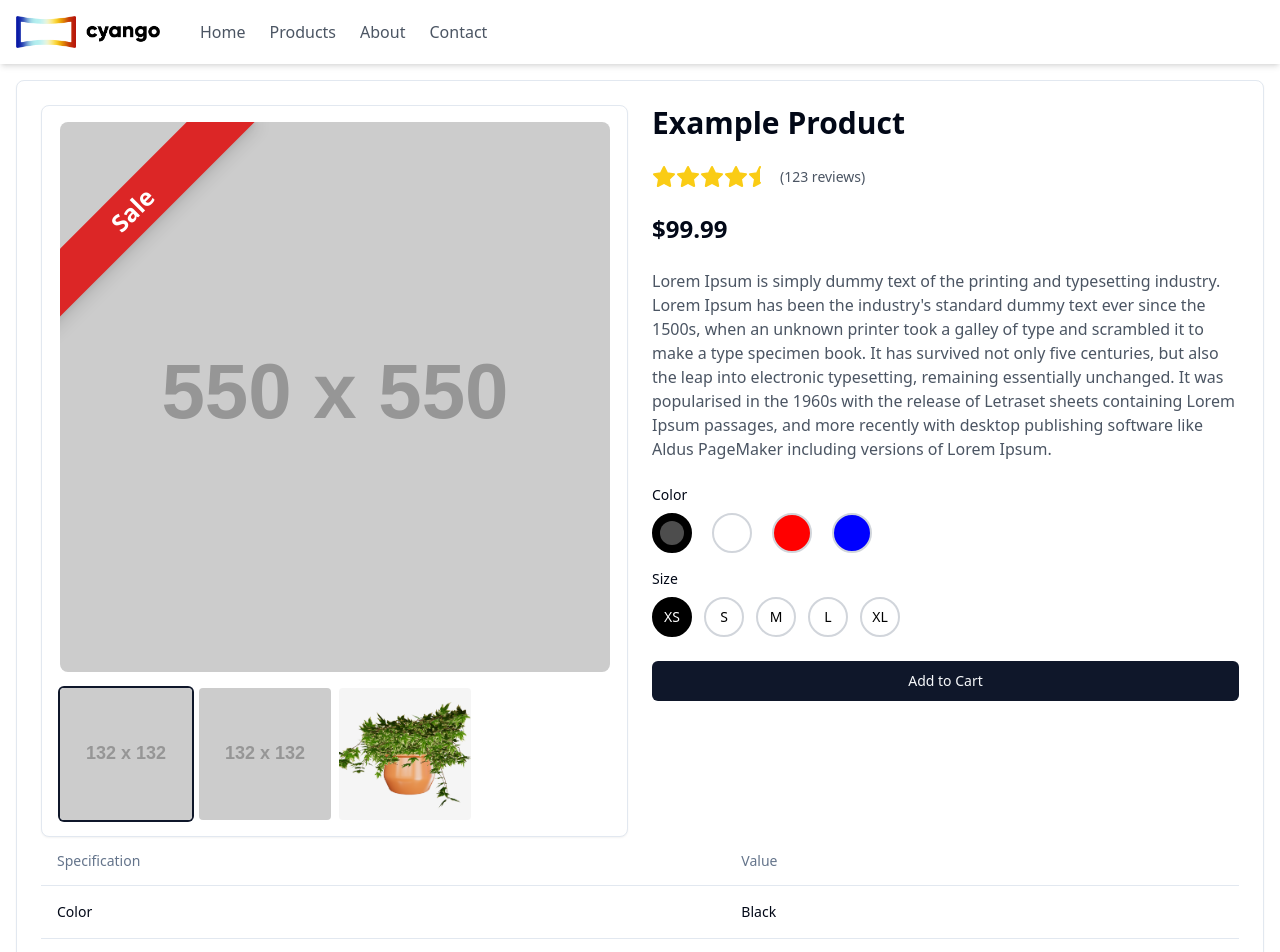
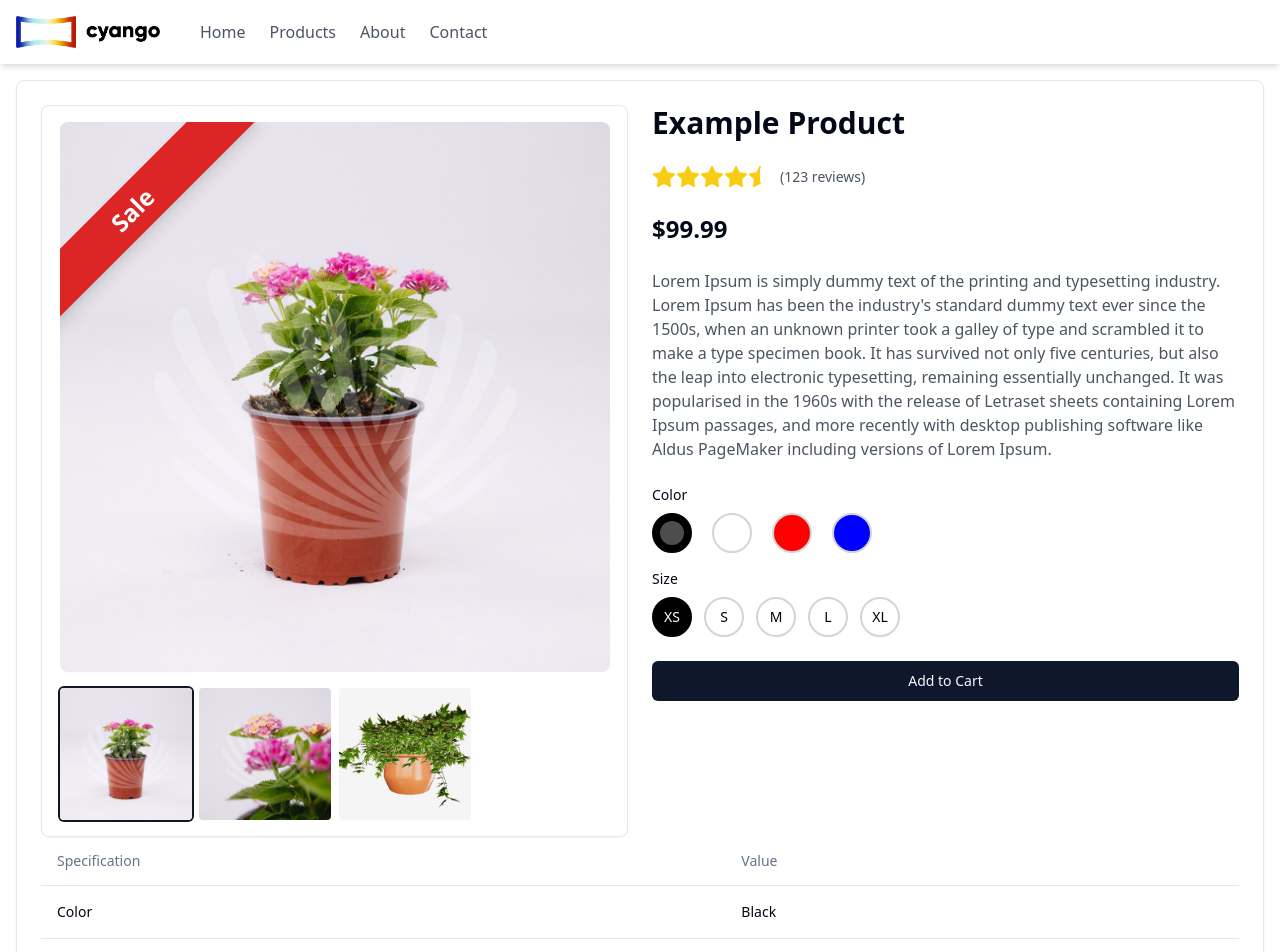
Before and after one commit to cyango/cyango-ecommerce-example, a React (Vite) app: page / in a window 1280 px wide. Shown: the top 952 px of the page. Built offline with nearby package versions, Linux system fonts and the light colour scheme.

Commit message:
added images

```diff
--- a/src/App.tsx
+++ b/src/App.tsx
@@ -11,13 +11,13 @@ const App: React.FC = () => {
     media: [
       {
         type: "image" as const,
-        src: "https://via.placeholder.com/550x550",
-        thumbnailSrc: "https://via.placeholder.com/132x132",
+        src: "/item1.png",
+        thumbnailSrc: "/item1.png",
       },
       {
         type: "image" as const,
-        src: "https://via.placeholder.com/550x550",
-        thumbnailSrc: "https://via.placeholder.com/132x132",
+        src: "/item2.png",
+        thumbnailSrc: "/item2.png",
       },
       {
         type: "iframe" as const,
```
Also changed, not shown: public/item1.png (added), public/item2.png (added).
